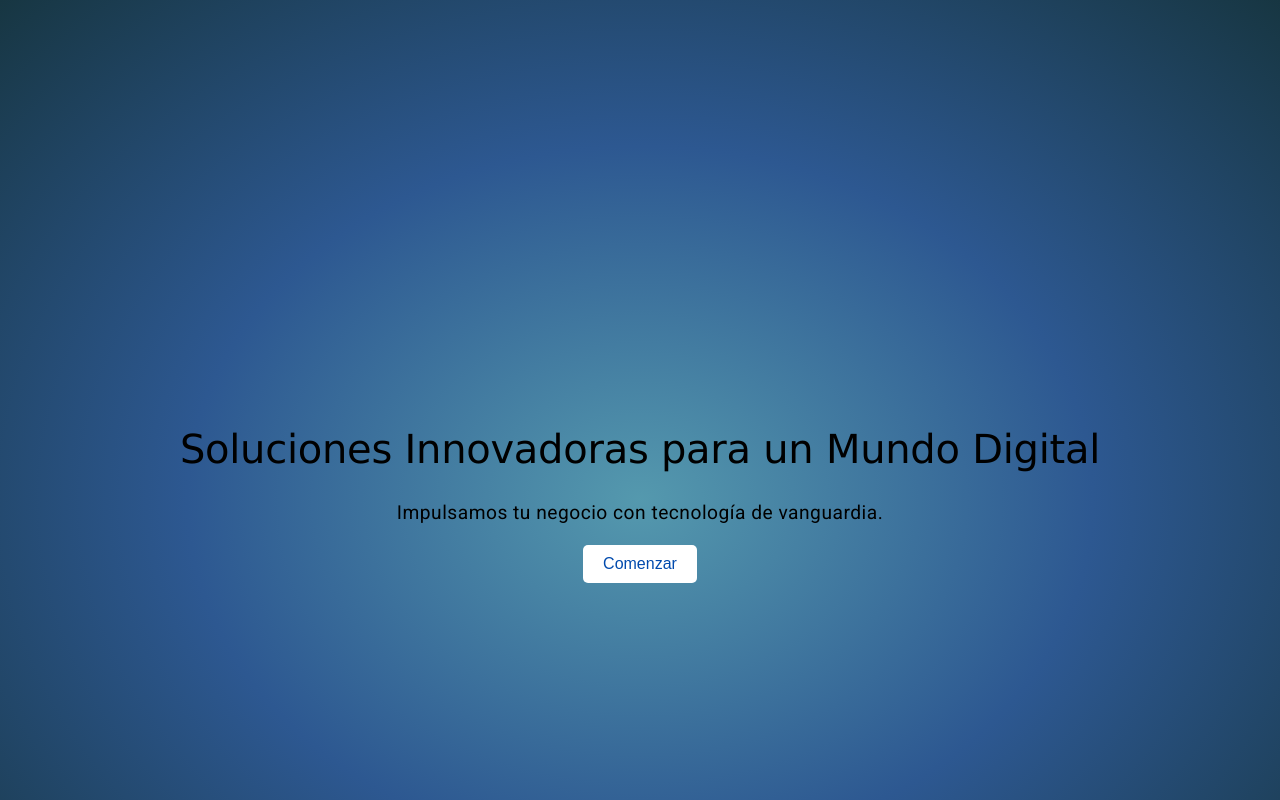
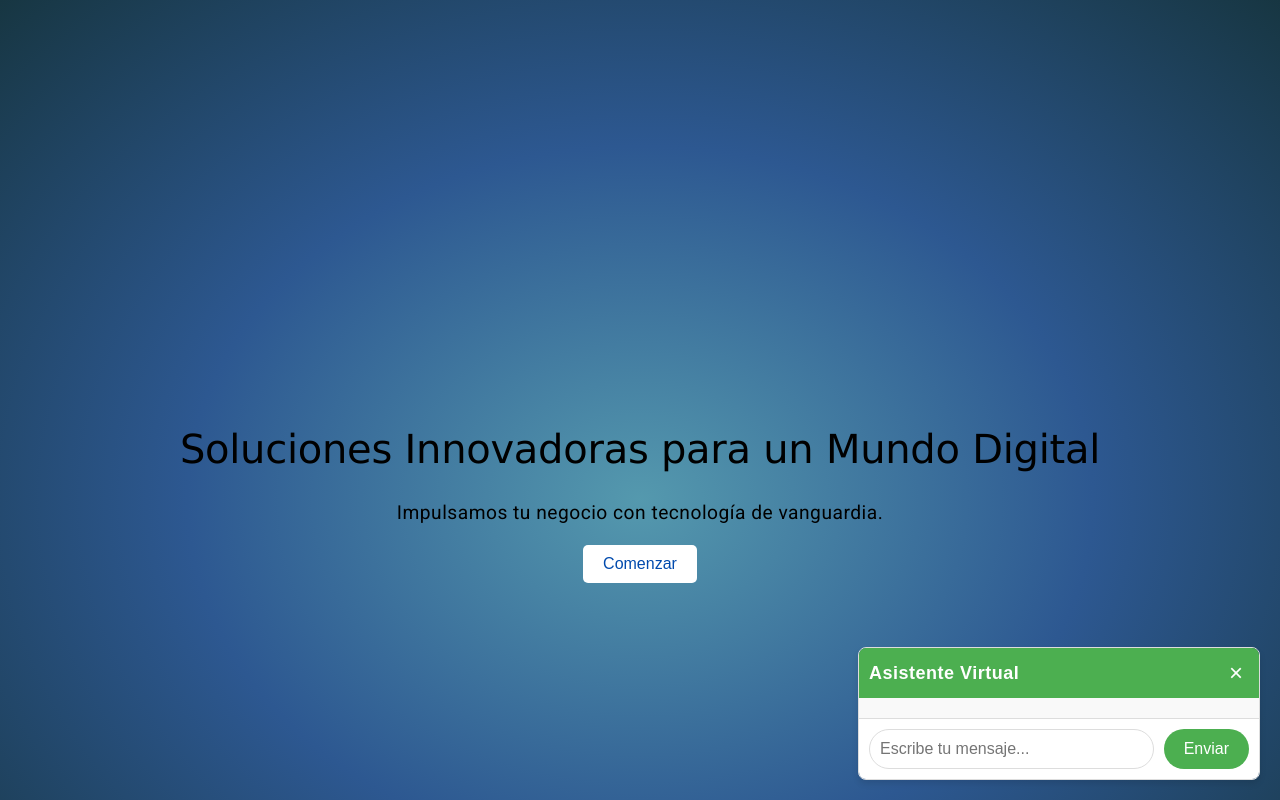
Before and after one commit to titocarlos080/landing-page_Psw2, an Angular app: page / in a window 1280 px wide. Shown: the top 800 px of the page. Built offline with nearby package versions, Linux system fonts and the light colour scheme.

Commit message:
chat boot incorporado

```diff
--- a/src/app/app.config.ts
+++ b/src/app/app.config.ts
@@ -4,8 +4,9 @@ import { provideRouter } from '@angular/router';
 import { routes } from './app.routes';
 import { provideClientHydration } from '@angular/platform-browser';
 import { provideAnimationsAsync } from '@angular/platform-browser/animations/async';
+import { provideHttpClient } from '@angular/common/http';
 
 
 export const appConfig: ApplicationConfig = {
-  providers: [provideZoneChangeDetection({ eventCoalescing: true }), provideRouter(routes), provideClientHydration(), provideAnimationsAsync()]
+  providers: [provideZoneChangeDetection({ eventCoalescing: true }), provideRouter(routes), provideClientHydration(), provideAnimationsAsync(),   provideHttpClient()] // Configura HttpClient aquí]
 };
--- /dev/null
+++ b/src/app/components/chatbot/chatbot.component.css
@@ -0,0 +1,120 @@
+/* Estilos del ícono de abrir el chatbot */
+.chatbot-open {
+    position: fixed;
+    bottom: 20px;
+    right: 20px;
+    background-color: #4caf50;
+    border-radius: 50%;
+    padding: 15px;
+    color: white;
+    cursor: pointer;
+    z-index: 1000;
+    font-size: 24px;
+    display: flex;
+    justify-content: center;
+    align-items: center;
+    box-shadow: 0 4px 6px rgba(0, 0, 0, 0.2);
+    transition: background-color 0.3s ease;
+  }
+
+  .chatbot-open:hover {
+    background-color: #45a049;
+  }
+
+  /* Ventana del chatbot */
+  .chatbot {
+    width: 400px;
+    max-width: 100%;
+    margin: 0;
+    border: 1px solid #ddd;
+    border-radius: 8px;
+    overflow: hidden;
+    display: flex;
+    flex-direction: column;
+    font-family: Arial, sans-serif;
+    box-shadow: 0 4px 6px rgba(0, 0, 0, 0.1);
+    position: fixed;
+    bottom: 20px;
+    right: 20px;
+    z-index: 1000;
+    transition: transform 0.3s ease;
+  }
+
+  .chat-header {
+    background-color: #4caf50;
+    color: white;
+    text-align: center;
+    padding: 10px;
+    font-size: 18px;
+    font-weight: bold;
+    display: flex;
+    justify-content: space-between;
+    align-items: center;
+  }
+
+  .close-btn {
+    background: none;
+    border: none;
+    color: white;
+    font-size: 24px;
+    cursor: pointer;
+  }
+
+  .chat-body {
+    flex: 1;
+    padding: 10px;
+    background-color: #f9f9f9;
+    overflow-y: auto;
+    max-height: 400px;
+  }
+
+  .message {
+    margin: 5px 0;
+    padding: 10px;
+    border-radius: 10px;
+    max-width: 80%;
+    word-wrap: break-word;
+  }
+
+  .message.user {
+    background-color: #d1f7d6; /* Verde claro para el usuario */
+    align-self: flex-end;
+    text-align: right;
+  }
+
+  .message.bot {
+    background-color: #e3e3e3; /* Gris claro para el bot */
+    align-self: flex-start;
+    text-align: left;
+  }
+
+  .chat-form {
+    display: flex;
+    border-top: 1px solid #ddd;
+    padding: 10px;
+    background-color: #fff;
+  }
+
+  .chat-form input[type="text"] {
+    flex: 1;
+    padding: 10px;
+    font-size: 16px;
+    border: 1px solid #ddd;
+    border-radius: 20px;
+    margin-right: 10px;
+  }
+
+  .chat-form button {
+    background-color: #4caf50;
+    color: white;
+    border: none;
+    padding: 10px 20px;
+    font-size: 16px;
+    border-radius: 20px;
+    cursor: pointer;
+    transition: background-color 0.3s ease;
+  }
+
+  .chat-form button:hover {
+    background-color: #45a049;
+  }
--- /dev/null
+++ b/src/app/components/chatbot/chatbot.component.html
@@ -0,0 +1,27 @@
+<!-- Ícono para abrir el chatbot -->
+<div *ngIf="!chatVisible" class="chatbot-open" (click)="toggleChat()">
+    <i class="fas fa-comments"></i> <!-- Icono para abrir el chat -->
+  </div>
+
+  <!-- Ventana del chatbot -->
+  <div *ngIf="chatVisible" class="chatbot">
+    <div class="chat-header">
+      <span>Asistente Virtual</span>
+      <button class="close-btn" (click)="toggleChat()">&times;</button> <!-- Botón de cerrar -->
+    </div>
+    <div class="chat-body">
+      <div *ngFor="let message of messages" class="message" [ngClass]="message.sender">
+        {{ message.text }}
+      </div>
+    </div>
+    <form class="chat-form" (submit)="sendMessage()">
+      <input
+        type="text"
+        [(ngModel)]="userInput"
+        placeholder="Escribe tu mensaje..."
+        name="userInput"
+        required
+      />
+      <button type="submit">Enviar</button>
+    </form>
+  </div>
--- /dev/null
+++ b/src/app/components/chatbot/chatbot.component.ts
@@ -0,0 +1,39 @@
+import { Component } from '@angular/core';
+import { ChatbotService } from '../../services/chatbot.service';
+import { NgClass, NgForOf, NgIf } from '@angular/common';
+import { FormsModule } from '@angular/forms';
+
+@Component({
+  selector: 'app-chatbot',
+  standalone: true,
+  imports: [NgClass, FormsModule,NgIf,NgForOf],
+  templateUrl: './chatbot.component.html',
+  styleUrls: ['./chatbot.component.css']
+})
+export class ChatbotComponent {
+  messages: { text: string; sender: 'user' | 'bot' }[] = [];
+  userInput: string = '';
+  chatVisible: boolean = true; // Controla la visibilidad del chatbot
+
+  constructor(private chatbotService: ChatbotService) {}
+
+  sendMessage() {
+    if (!this.userInput.trim()) return;
+
+    // Agregar mensaje del usuario
+    this.messages.push({ text: this.userInput, sender: 'user' });
+
+    // Llamar al servicio para obtener respuesta del bot
+    this.chatbotService.getResponse(this.userInput).subscribe((response) => {
+      this.messages.push({ text: response, sender: 'bot' });
+    });
+
+    // Limpiar el campo de entrada
+    this.userInput = '';
+  }
+
+  // Método para alternar la visibilidad del chatbot
+  toggleChat() {
+    this.chatVisible = !this.chatVisible;
+  }
+}
--- a/src/app/components/home/home.component.css
+++ b/src/app/components/home/home.component.css
@@ -271,6 +271,7 @@ body {
   background: #1e90ff;
 }
 
+
 /* Footer */
 .footer-section {
   padding: 20px;
--- a/src/app/components/home/home.component.html
+++ b/src/app/components/home/home.component.html
@@ -19,6 +19,7 @@
       <li><strong>2022:</strong> Reconocimiento como líder en ciberseguridad.</li>
     </ul>
   </div>
+  <app-chatbot/>
 </section>
 
 <!-- Sección Servicios -->
--- a/src/app/components/home/home.component.ts
+++ b/src/app/components/home/home.component.ts
@@ -1,9 +1,10 @@
-import { Component } from '@angular/core';
+import { Component, NgModule } from '@angular/core';
+import { ChatbotComponent } from '../chatbot/chatbot.component';
 
 @Component({
   selector: 'app-home',
   standalone: true,
-  imports: [],
+  imports: [ChatbotComponent],
   templateUrl: './home.component.html',
   styleUrl: './home.component.css'
 })
--- /dev/null
+++ b/src/app/services/chatbot.service.ts
@@ -0,0 +1,30 @@
+import { Injectable } from '@angular/core';
+import { HttpClient } from '@angular/common/http';
+import { map, Observable } from 'rxjs';
+
+@Injectable({
+  providedIn: 'root'
+})
+export class ChatbotService {
+  private apiUrl = 'https://api.openai.com/v1/chat/completions'; // Cambia si usas otro servicio
+  private apiKey = 'TU_CLAVE_API_AQUÍ'; // Asegúrate de mantener esto seguro en el backend
+
+  constructor(private http: HttpClient) {}
+
+  getResponse(userMessage: string): Observable<string> {
+    const headers = {
+      'Content-Type': 'application/json',
+      Authorization: `Bearer ${this.apiKey}`
+    };
+
+    const body = {
+      model: 'gpt-4',
+      messages: [{ role: 'user', content: userMessage }]
+    };
+
+    return this.http.post<any>(this.apiUrl, body, { headers }).pipe(
+      // Mapear la respuesta para extraer el contenido del mensaje
+      map((response) => response.choices[0].message.content)
+    );
+  }
+}
```
Also changed, not shown: 2 other files (tests, documents, lock files or other folders).
